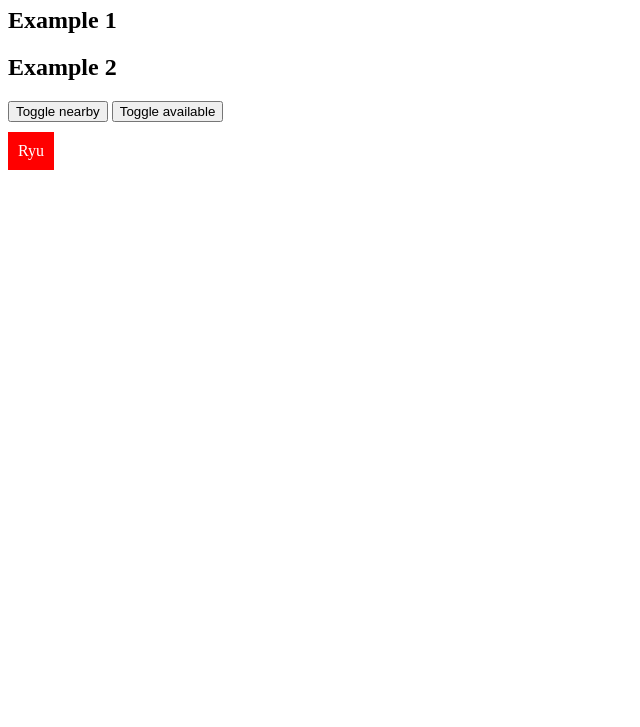
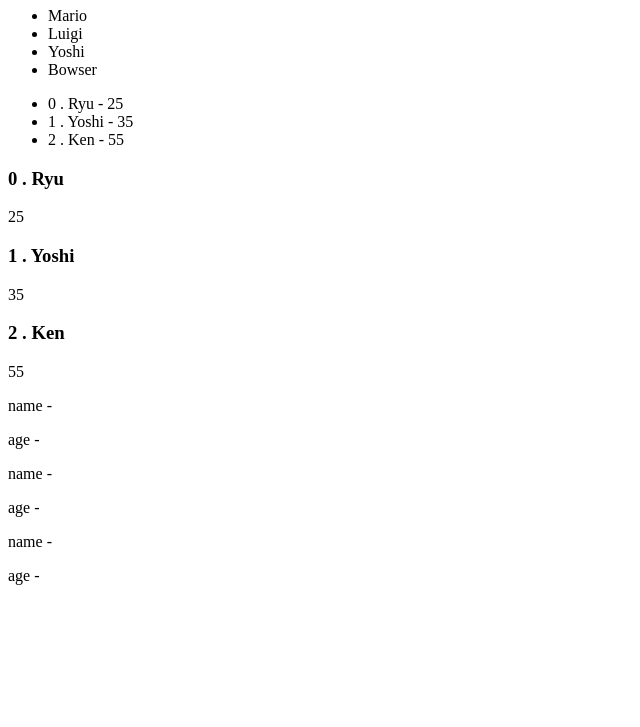
Before and after one commit to DrBrowntown/vue-tutorial, a plain HTML site: page index.html in a window 1280 px wide. Shown: the part 73-800 px from the top of the page, without its empty margins (0-640 px from the left). Drawn offline with nearby package versions, Linux system fonts and the light colour scheme.

Commit message:
feat: For loop demo in Vue

```diff
--- a/app.js
+++ b/app.js
@@ -1,19 +1,18 @@
 new Vue({
     el: '#vue-app',
     data: {
-        available: false,
-        nearby: false
+        characters: ['Mario', 'Luigi', 'Yoshi', 'Bowser'],
+        ninjas: [
+            {name: 'Ryu', age:25},
+            {name:'Yoshi', age:35},
+            {name:'Ken', age: 55}
+        ]
     },
     methods: {
 
     },
     computed: {
-        compClasses: function(){
-            return {
-                available: this.available,
-                nearby: this.nearby,
-            }
-        }
+
     }
 });
         // age: 32,
@@ -49,3 +48,15 @@ new Vue({
         // addToB: function(){
         //     return this.b + this.age;
         // }
+// available: false,
+        // nearby: false
+
+        //  compClasses: function(){
+        //     return {
+        //         available: this.available,
+        //         nearby: this.nearby,
+        //     }
+        // }
+
+                // error: false,
+        // success: false
--- a/index.html
+++ b/index.html
@@ -11,19 +11,23 @@
     </head>
     <body>
         <div id="vue-app">
-            <h1>Dynamic CSS</h1>
-            <h2>Example 1</h2>
-           <!--  <div v-on:click="available = !available" v-bind:class="{available: available}">
-                <span>Ryu</span>
-            </div> -->
-            <h2>Example 2</h2>
-            <button v-on:click="nearby = !nearby">Toggle nearby</button>
-            <button v-on:click="available = !available">Toggle available</button>
-            <div v-bind:class="compClasses">
-                <span>Ryu</span>
-            </div>
+            <h1>Looping through lists</h1>
+            <ul>
+                <li v-for="character in characters">{{ character }}</li>
+            </ul>
+            <ul>
+                <li v-for="(ninja, index) in ninjas">{{ index }} . {{ ninja.name }} - {{ ninja.age }}</li>
+            </ul>
+            <template v-for="(ninja, index) in ninjas">
+                <h3>{{ index }} . {{ ninja.name }}</h3>
+                <p>{{ ninja.age }}</p>
+            </template>
+            <template v-for="ninja in ninjas">
+                <div v-for="(val, key) in ninja">
+                    <p>{{key}} - {{value}}</p>
+                </div>
+            </template>
         </div>
-
         <script src="app.js"></script>
     </body>
 </html>
@@ -57,3 +61,25 @@
             <p>B - {{ b }}</p>
             <p>Age + A = {{ addToA }}</p>
             <p>Age + B = {{ addToB }}</p> -->
+
+
+            <!--             <h1>Dynamic CSS</h1>
+            <h2>Example 1</h2>
+            <div v-on:click="available = !available" v-bind:class="{available: available}">
+                <span>Ryu</span>
+            </div>
+            <h2>Example 2</h2>
+            <button v-on:click="nearby = !nearby">Toggle nearby</button>
+            <button v-on:click="available = !available">Toggle available</button>
+            <div v-bind:class="compClasses">
+                <span>Ryu</span>
+            </div> -->
+<!--
+                        <h1>Conditionals</h1>
+            <button v-on:click="error = !error">Toggle Error</button>
+            <button v-on:click="success = !success">Toggle Success</button>
+            <p v-if="error">There has been an error.</p>
+            <p v-else-if="success">Success.</p>
+            <p v-show="error">There has been an error.</p>
+            <p v-show="success">Success.</p>
+        </div>            -->
```
